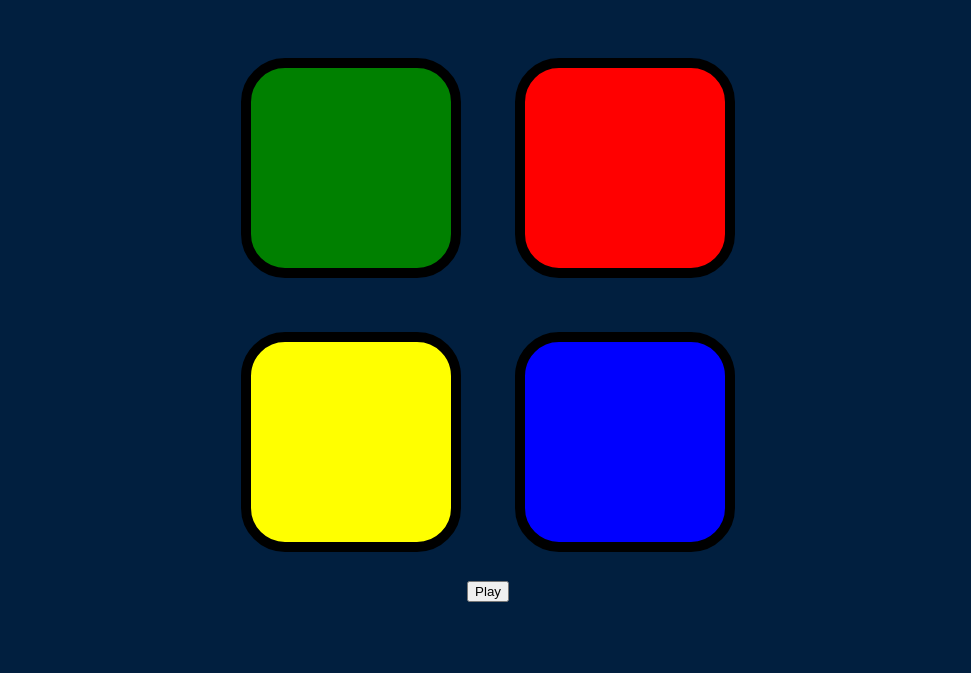
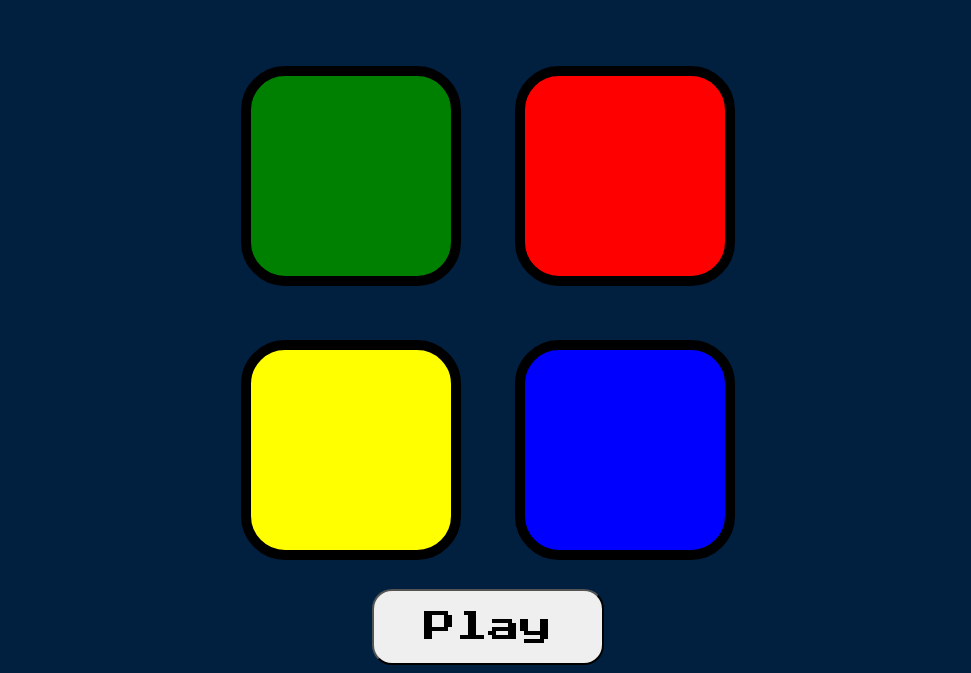
Before and after one commit to Ewan-Dkhar/simon-game, a plain HTML site: page index.html in a window 1280 px wide. Shown: the part 141-814 px from the top of the page, without its empty margins (152-1123 px from the left). Drawn offline with nearby package versions, Linux system fonts and the light colour scheme.

Commit message:
Update styles.css

```diff
--- a/styles.css
+++ b/styles.css
@@ -1,6 +1,10 @@
 body {
   text-align: center;
   background-color: #011F3F;
+  display: flex;
+  justify-content: center;
+  align-items: center;
+  flex-direction: column;
 }
 
 #level-title {
@@ -24,6 +28,14 @@ body {
   width: 200px;
   border: 10px solid black;
   border-radius: 20%;
+}
+
+.btn-1{
+  font-size: 2rem;
+  font-family: 'Press Start 2P', cursive;
+  padding: 20px 50px;
+  border-radius: 20px;
+  cursor: pointer;
 }
 
 .game-over {
```
